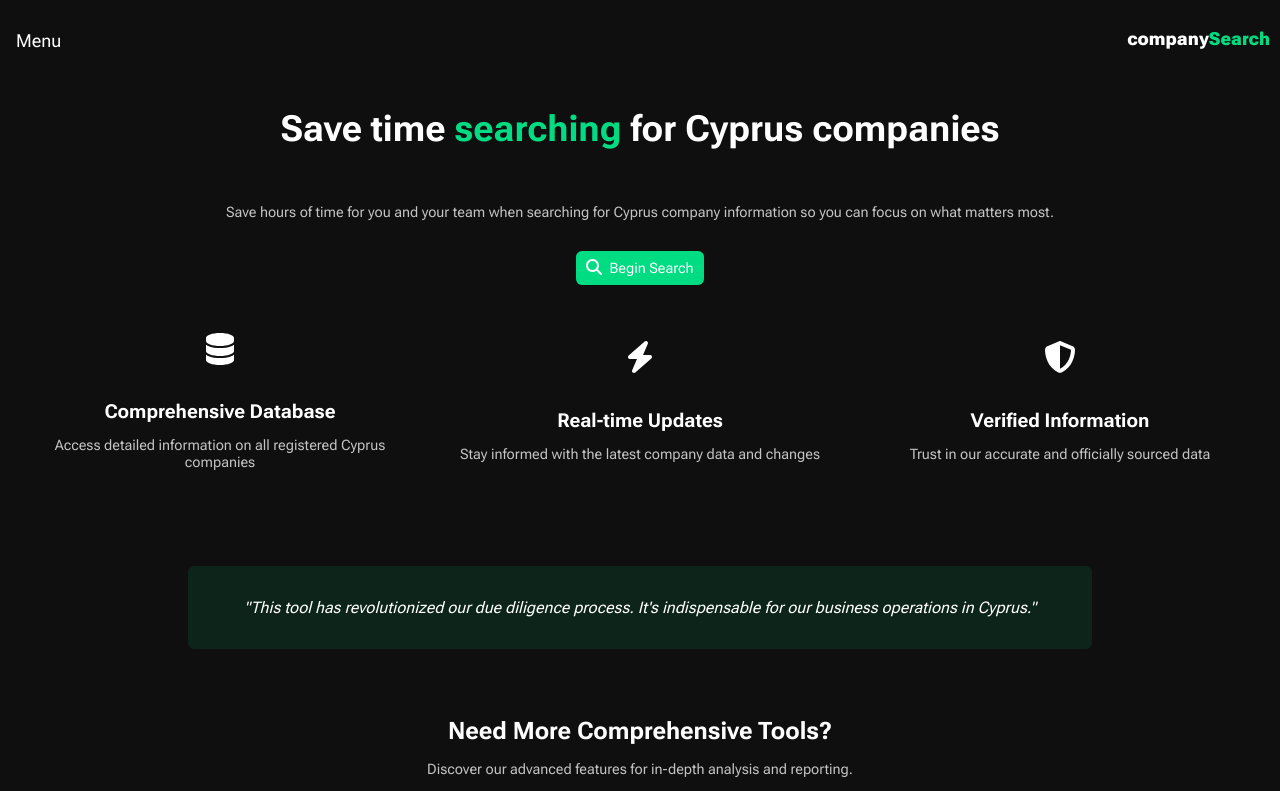
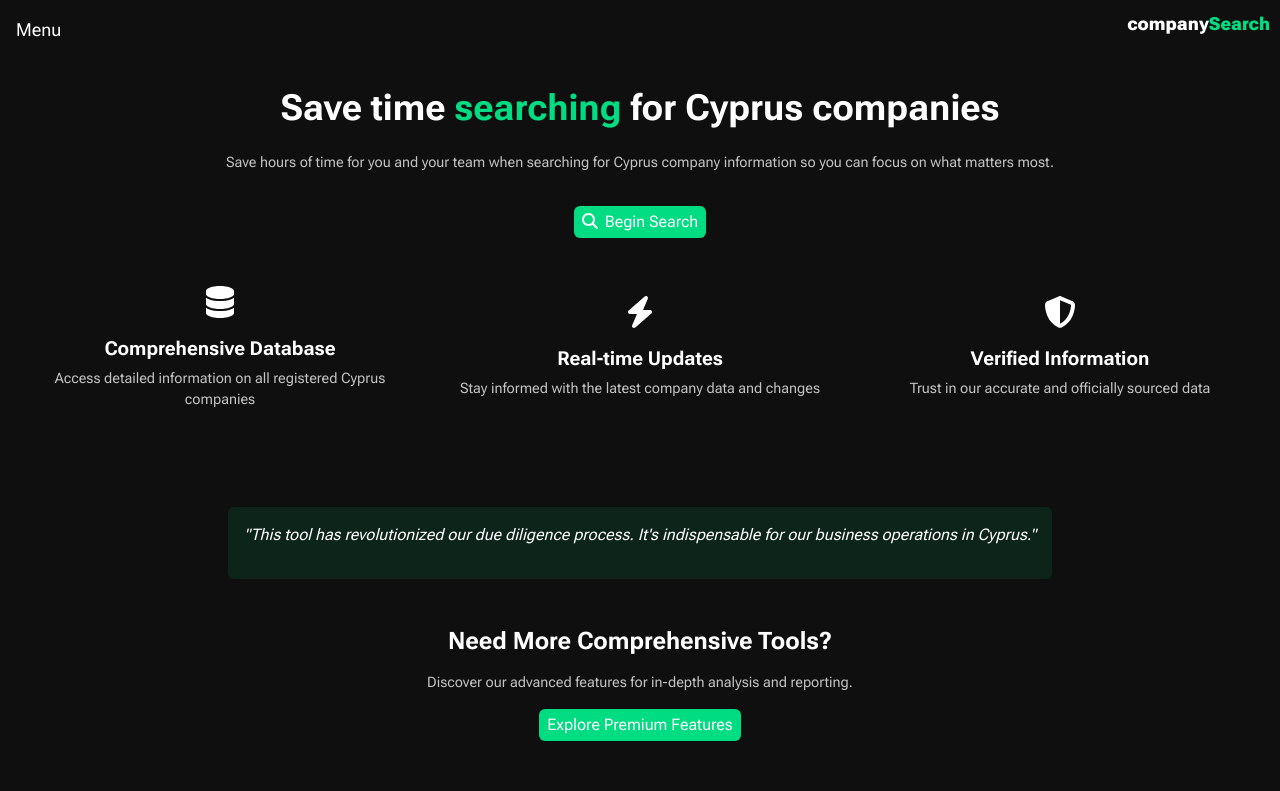
Before and after one commit to victoras24/companySearchCy, a React (Vite) app: page / in a window 1280 px wide. Shown: the top 791 px of the page. Built offline with nearby package versions, Linux system fonts and the light colour scheme.

Commit message:
changed the impl of btn component

```diff
--- a/index.css
+++ b/index.scss
@@ -1,6 +1,10 @@
 @import "src/components/Input/_input.scss";
 @import "src/pages/Search/_search.scss";
 @import "/src/components/Button/_button.scss";
+
+$primary: #00dc82;
+
+@import "/node_modules/bootstrap/scss/bootstrap.scss";
 
 * {
   box-sizing: border-box;
@@ -722,18 +726,6 @@ html {
   color: #00dc82;
 }
 
-.group-extend-button,
-.group-delete-button {
-  background: none;
-  border: none;
-  cursor: pointer;
-  padding: 0 1px 0 10px;
-}
-
-.group-extend-button:focus {
-  outline: none;
-}
-
 .grouped-companies {
   display: flex;
   justify-content: space-between;
--- a/package.json
+++ b/package.json
@@ -19,6 +19,8 @@
     "@fortawesome/free-solid-svg-icons": "^6.6.0",
     "@fortawesome/react-fontawesome": "^0.2.2",
     "bootstrap": "^5.3.3",
+    "class-variance-authority": "^0.7.1",
+    "clsx": "^2.1.1",
     "express": "^4.21.1",
     "firebase": "^11.5.0",
     "framer-motion": "^11.3.29",
--- a/src/components/AuthForm/Login.jsx
+++ b/src/components/AuthForm/Login.jsx
@@ -3,6 +3,7 @@ import Toast from "../Toast";
 import useLogin from "../../Hooks/useLogin";
 import { useState } from "react";
 import GoogleAuth from "./GoogleAuth";
+import { Button } from "../Button";
 
 export default function Login(props) {
   const [inputs, setInputs] = useState({
@@ -33,7 +34,7 @@ export default function Login(props) {
           value={inputs.password}
           onChange={(e) => setInputs({ ...inputs, password: e.target.value })}
         />
-        <button onClick={() => login(inputs, displayToast)}>Sign in</button>
+        <Button onClick={() => login(inputs, displayToast)} content="Sign in" />
         <span
           onClick={() => props.isRegister(true)}
           style={{ cursor: "pointer", textAlign: "center" }}
--- a/src/components/AuthForm/Register.jsx
+++ b/src/components/AuthForm/Register.jsx
@@ -3,6 +3,7 @@ import useSignUpWithEmailAndPassword from "../../Hooks/useSignUpWithEmailAndPass
 import useShowToast from "../../Hooks/useShowToast";
 import Toast from "../Toast";
 import GoogleAuth from "./GoogleAuth";
+import { Button } from "../Button";
 
 export default function Register(props) {
   const [inputs, setInputs] = useState({
@@ -52,7 +53,10 @@ export default function Register(props) {
           value={inputs.password}
           onChange={(e) => setInputs({ ...inputs, password: e.target.value })}
         />
-        <button onClick={() => signup(inputs, displayToast)}>Register</button>
+        <Button
+          onClick={() => signup(inputs, displayToast)}
+          content="Register"
+        />
       </div>
       <span
         onClick={() => props.isRegister(false)}
--- a/src/components/Button/_button.scss
+++ b/src/components/Button/_button.scss
@@ -1,5 +1,4 @@
 .btn {
-  border: none;
   border-radius: 6px;
   font-size: 0.9em;
   cursor: pointer;
@@ -11,6 +10,7 @@
 
   &--primary {
     background-color: #00dc82;
+    border: none;
   }
 
   &--secondary {
--- a/src/components/Button/index.tsx
+++ b/src/components/Button/index.tsx
@@ -1,36 +1,57 @@
 import { IconDefinition } from "@fortawesome/fontawesome-svg-core";
 import React from "react";
 import { Icon } from "../Icon/index";
+import { cva, VariantProps } from "class-variance-authority";
+import clsx from "clsx";
 
-type Color = "primary" | "secondary";
-
-type Size = "sm" | "md" | "lg";
-
-interface ButtonProps extends React.HTMLAttributes<HTMLInputElement> {
+interface ButtonProps
+  extends React.HTMLAttributes<HTMLButtonElement>,
+    VariantProps<typeof buttonVariant> {
   icon?: IconDefinition;
   content: string;
-  onClick?: (event: React.MouseEvent<HTMLElement>) => void;
-  color: Color;
-  size: Size;
-  className?: string;
 }
 
 export const Button: React.FC<ButtonProps> = ({
+  className,
+  icon,
+  variant,
+  size,
   content,
-  icon,
-  onClick,
-  color,
-  size,
-  className = `btn btn--${color} btn--${size}`,
+  ...props
 }) => {
   return icon ? (
-    <button onClick={onClick} className={className}>
+    <button
+      className={clsx(buttonVariant({ variant, size, className }))}
+      {...props}
+    >
       <Icon symbol={icon} style="btn__icon" />
       {content}
     </button>
   ) : (
-    <button onClick={onClick} className={className}>
+    <button
+      className={clsx(buttonVariant({ variant, size, className }))}
+      {...props}
+    >
       {content}
     </button>
   );
 };
+
+const buttonVariant = cva("rounded border-0", {
+  variants: {
+    variant: {
+      primary: "bg-primary ",
+      secondary: "bg-secondary",
+      icon: "bg-transparent",
+    },
+    size: {
+      sm: "py-1 px-2 fs-6",
+      md: "py-2 px-3 fs-5",
+      lg: "py-3 px-4 fs-5",
+    },
+    defaultVariants: {
+      variant: "primary",
+      size: "md",
+    },
+  },
+});
--- a/src/components/Navbar.jsx
+++ b/src/components/Navbar.jsx
@@ -2,7 +2,6 @@ import { useEffect, useRef, useState } from "react";
 import { NavLink } from "react-router-dom";
 import useLogout from "../Hooks/useLogout";
 import { useAuth } from "../context/AuthStoreContext";
-import { Button } from "./Button";
 
 export default function Navbar() {
   const [isOpen, setIsOpen] = useState(false);
--- a/src/pages/Home.tsx
+++ b/src/pages/Home.tsx
@@ -25,8 +25,8 @@ export const Home: React.FC = () => {
         content="Begin Search"
         icon={faSearch}
         onClick={() => navigate("/search")}
-        color="primary"
-        size="md"
+        variant={"primary"}
+        size={"sm"}
       />
       <div className="key-features">
         <div className="feature">
@@ -56,7 +56,11 @@ export const Home: React.FC = () => {
         <p>
           Discover our advanced features for in-depth analysis and reporting.
         </p>
-        <Button content="Explore Premium Features" color="primary" size="md" />
+        <Button
+          content="Explore Premium Features"
+          variant={"primary"}
+          size={"sm"}
+        />
       </div>
       <div className="recent-updates">
         <h2>Latest Updates</h2>
--- a/src/pages/Organizer.jsx
+++ b/src/pages/Organizer.jsx
@@ -9,6 +9,7 @@ import {
   faTrashCan,
 } from "@fortawesome/free-solid-svg-icons";
 import { motion, AnimatePresence } from "framer-motion";
+import { Button } from "../components/Button";
 
 export default function Organizer() {
   const [isGroup, setIsGroup] = useState(false);
@@ -135,7 +136,7 @@ export default function Organizer() {
               value={groupName}
               onChange={(event) => setGroupName(event.target.value)}
             />
-            <button onClick={handleCreateGroup}>Create group</button>
+            <Button onClick={handleCreateGroup} content="Create group" />
           </motion.div>
         )}
       </AnimatePresence>
@@ -151,21 +152,17 @@ export default function Organizer() {
                 <div className="group-wrapper-top-section">
                   <h2>{group.name}</h2>
                   <div>
-                    <button
+                    <Button
+                      icon={group.isExtended ? faAngleUp : faAngleDown}
                       onClick={() => handleExtendGroup(group.id)}
-                      className="group-extend-button"
-                    >
-                      <Icon
-                        symbol={group.isExtended ? faAngleUp : faAngleDown}
-                        style="group-arrow-down"
-                      />
-                    </button>
-                    <button
-                      className="group-delete-button"
+                      variant={"icon"}
+                    />
+                    <Button
+                      icon={faTrashCan}
+                      className="p-0"
                       onClick={() => deleteGroup(group.id)}
-                    >
-                      <Icon symbol={faTrashCan} style="group-trash-can" />
-                    </button>
+                      variant={"icon"}
+                    />
                   </div>
                 </div>
                 {group.isExtended && (
```
Also changed, not shown: src/main.jsx (+7 -7 lines), 1 other file (tests, documents, lock files or other folders).
